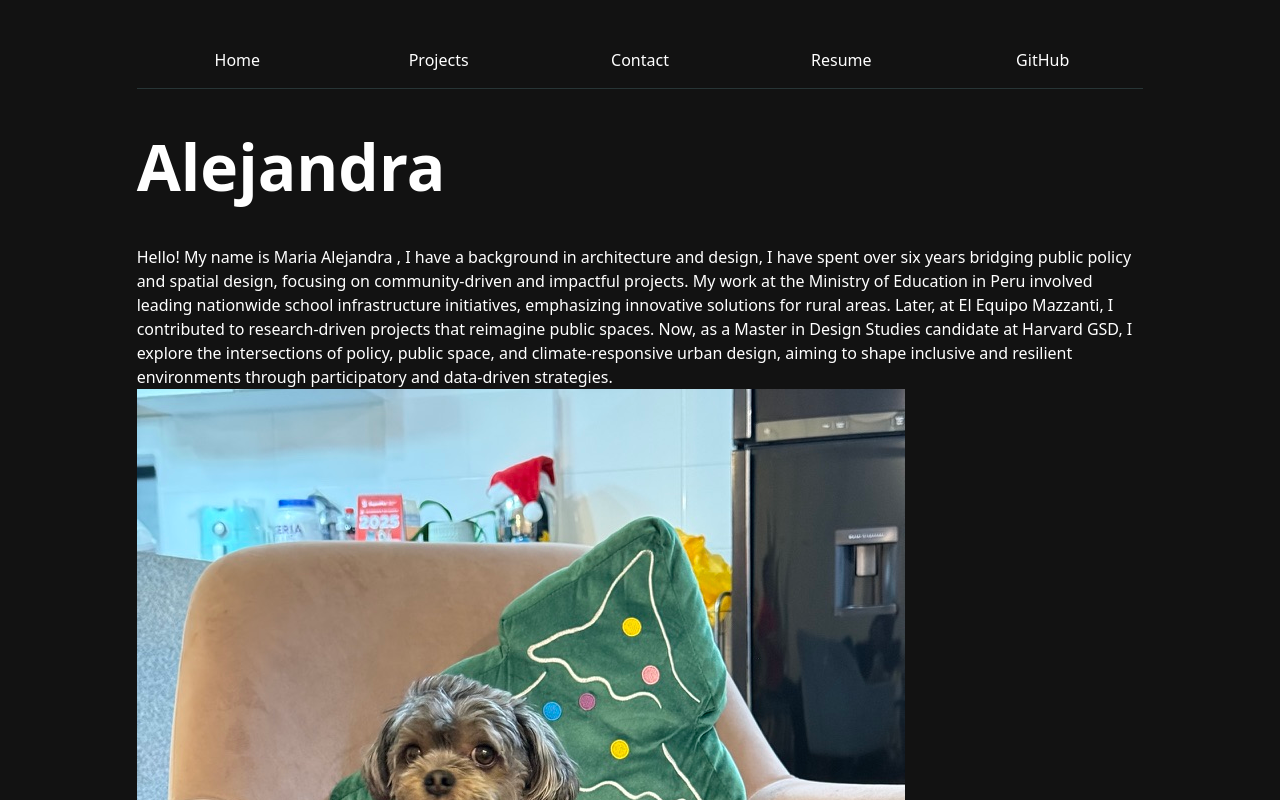
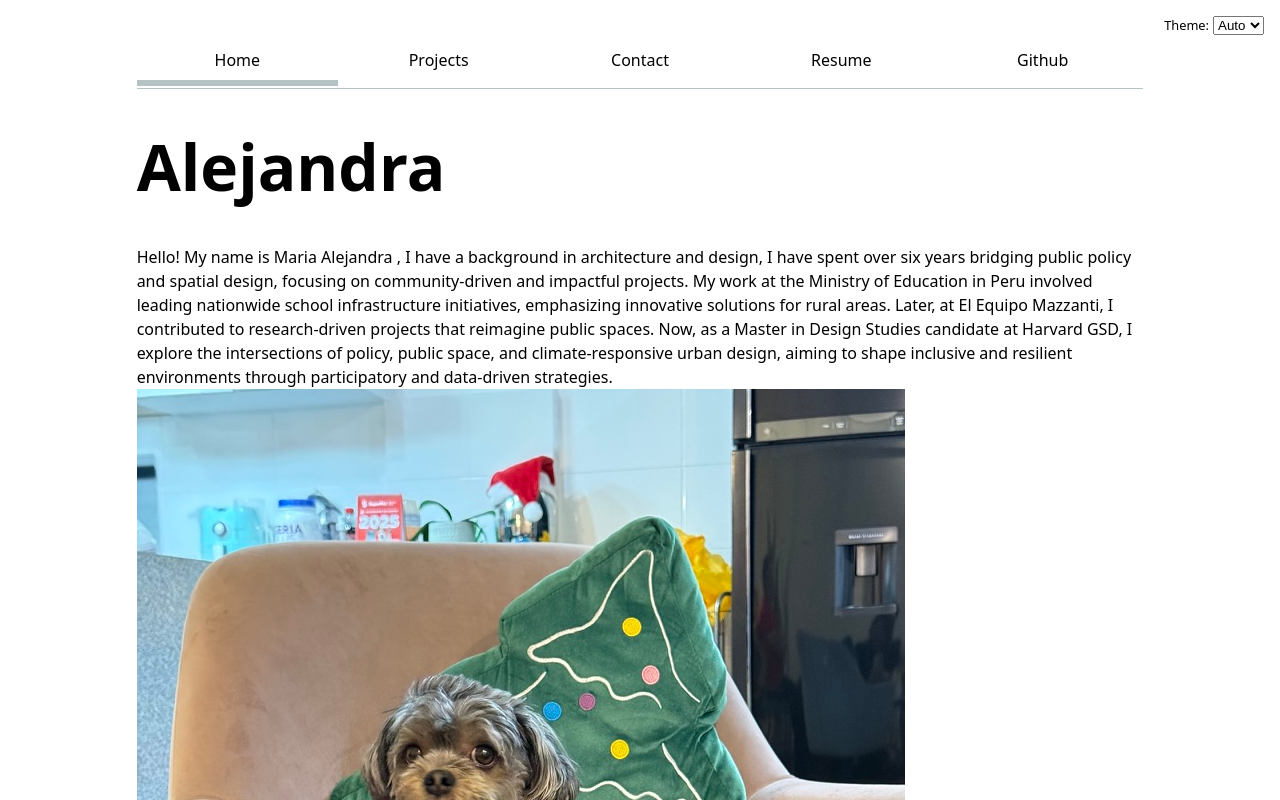
Before and after one commit to MarialeP24/AlejandraPortfolio, a SvelteKit app: page / in a window 1280 px wide. Shown: the top 800 px of the page. Built offline with nearby package versions, Linux system fonts and the light colour scheme.

Commit message:
Lab 5 - 1

```diff
--- /dev/null
+++ b/src/routes/+layout.svelte
@@ -0,0 +1,107 @@
+
+
+<script>
+
+let localStorage = globalThis.localStorage ?? {};
+let colorScheme = "light dark";
+
+let root = globalThis?.document?.documentElement;
+$: root?.style.setProperty("color-scheme", colorScheme);
+$:localStorage.colorScheme = colorScheme;
+
+
+
+import { page } from "$app/stores";
+
+let pages = [
+  { url: "./", title: "Home" },
+  { url: "./projects", title: "Projects" },
+  { url: "./contact", title: "Contact" },
+  { url: "./resume", title: "Resume" },
+  { url: "https://github.com/MarialeP24", title: "Github" }
+  ];
+
+
+</script>
+
+
+<nav>
+    {#each pages as p}
+    <a
+    href={p.url}
+    class:current={"." + $page.route.id === p.url}
+    target={p.url.startsWith("http") ? "_blank" : null}
+  >
+    {p.title}
+  </a>
+
+    {/each}
+  </nav>
+
+  <!-- <p>Current color scheme: {colorScheme}</p> -->
+
+  <label class="color-scheme">
+    Theme:
+    <select bind:value={ colorScheme }>
+
+        <option value="light dark">Auto</option>
+        <option value="dark">Dark</option>
+        <option value="light">Light</option>
+    </select>
+</label>
+
+  <slot />
+
+  <style>
+
+    nav ul,
+   nav li{
+    display: contents;
+   }
+
+   nav{
+    --border-color: oklch(50% 10% 200 / 40%);
+    display: flex;
+    border-bottom: 1px;
+    border-bottom-style: solid;
+    border-bottom-color:var(--border-color);
+    margin-bottom: 2em;
+
+   }
+
+   nav a {
+   flex:1;
+   text-align: center;
+   text-decoration: none;
+   color: inherit;
+   text-align: center;
+   padding: 0.5em;
+   margin-bottom: 0.5em
+   }
+
+   nav a.current{
+    border-bottom: 0.4em;
+    border-bottom-style: solid;
+    border-bottom-color:var(--border-color);
+    margin-bottom: 0.1em
+
+   }
+
+   nav a:hover{
+    border-bottom: 0.4em;border-bottom-style: solid;border-bottom-color:var(--color-accent);
+    background-color: color-mix(in oklch, var(--color-accent), canvas 85%);
+    margin-bottom: 0.1em
+   }
+
+   .color-scheme {
+        position: absolute;
+        top: 1rem;
+        right: 1rem;
+        font-size: 80%;
+        display: inline-flex;
+        gap: 4px;
+      }
+
+
+
+  </style>
--- a/src/routes/+page.svelte
+++ b/src/routes/+page.svelte
@@ -14,9 +14,9 @@
 <img src = "Images /Mota.jpeg" alt = "Merry Xmas from Mota">
 
 
-<h3>
+<h2>
     Latest Projects
-</h3>
+</h2>
 
 <div class="projects">
     {#each projects.slice(0,3) as p}
--- a/static/global.js
+++ b/static/global.js
@@ -12,54 +12,46 @@ function $$ (selector, context = document) {
 // }
 
 
-let pages = [
-	{url: "./", title: "Home"},
-	{url: "projects", title: "Projects"},
-    {url: "contact", title: "Contact"},
-    {url: "resume", title: "Resume"},
-    {url: "https://github.com/MarialeP24", title: "GitHub"},
-];
-let nav = document.createElement("nav");
-document.body.prepend(nav)
+// let pages = [
+// 	{url: "./", title: "Home"},
+// 	{url: "projects", title: "Projects"},
+//     {url: "contact", title: "Contact"},
+//     {url: "resume", title: "Resume"},
+//     {url: "https://github.com/MarialeP24", title: "GitHub"},
+// ];
+// let nav = document.createElement("nav");
+// document.body.prepend(nav)
 
 
+// for (let p of pages) {
+// 	let url = p.url;
+// 	let title = p.title;
 
 
-for (let p of pages) {
-	let url = p.url;
-	let title = p.title;
+// 	let a = document.createElement("a");
+// a.href = url;
+// a.textContent = title;
+// nav.append(a)
+// }
 
+// if (a.host === location.host && a.pathname === location.pathname) {
+//     a.classList.add("current");
+// }
 
-	let a = document.createElement("a");
+// if (a.host !== location.host) {
+//     a.target = "_blank";
+// }
 
-a.href = url;
-a.textContent = title;
-nav.append(a)
-}
-
-if (a.host === location.host && a.pathname === location.pathname) {
-    a.classList.add("current");
-}
-
-if (a.host !== location.host) {
-    a.target = "_blank";
-}
-
-
-
-
-
-
-document.body.insertAdjacentHTML("afterbegin", `
-	<label class="color-scheme">
-		Theme:
-		<select>
-			<option value="light dark">Auto</option>
-            <option value="dark">Dark</option>
-            <option value="light">Light</option>
-		</select>
-	</label>`
-)
+// document.body.insertAdjacentHTML("afterbegin", `
+// 	<label class="color-scheme">
+// 		Theme:
+// 		<select>
+// 			<option value="light dark">Auto</option>
+//             <option value="dark">Dark</option>
+//             <option value="light">Light</option>
+// 		</select>
+// 	</label>`
+// )
 
 let select = document.querySelector("select");
 
--- a/static/style.css
+++ b/static/style.css
@@ -74,10 +74,11 @@ article{
   grid-template-rows: subgrid;grid-row: span 3;}
 
   h2{margin: 0;}
+  h2{font-size: 200%;}
 
   h1{font-size: 400%;}
   p {margin-bottom: 1em;}
-  h3{font-size: 200%;}
+  h3{font-size: 150%;}
 
   h1, h2, h3, h4, h5, h6 {
     line-height: 1.1;
```
